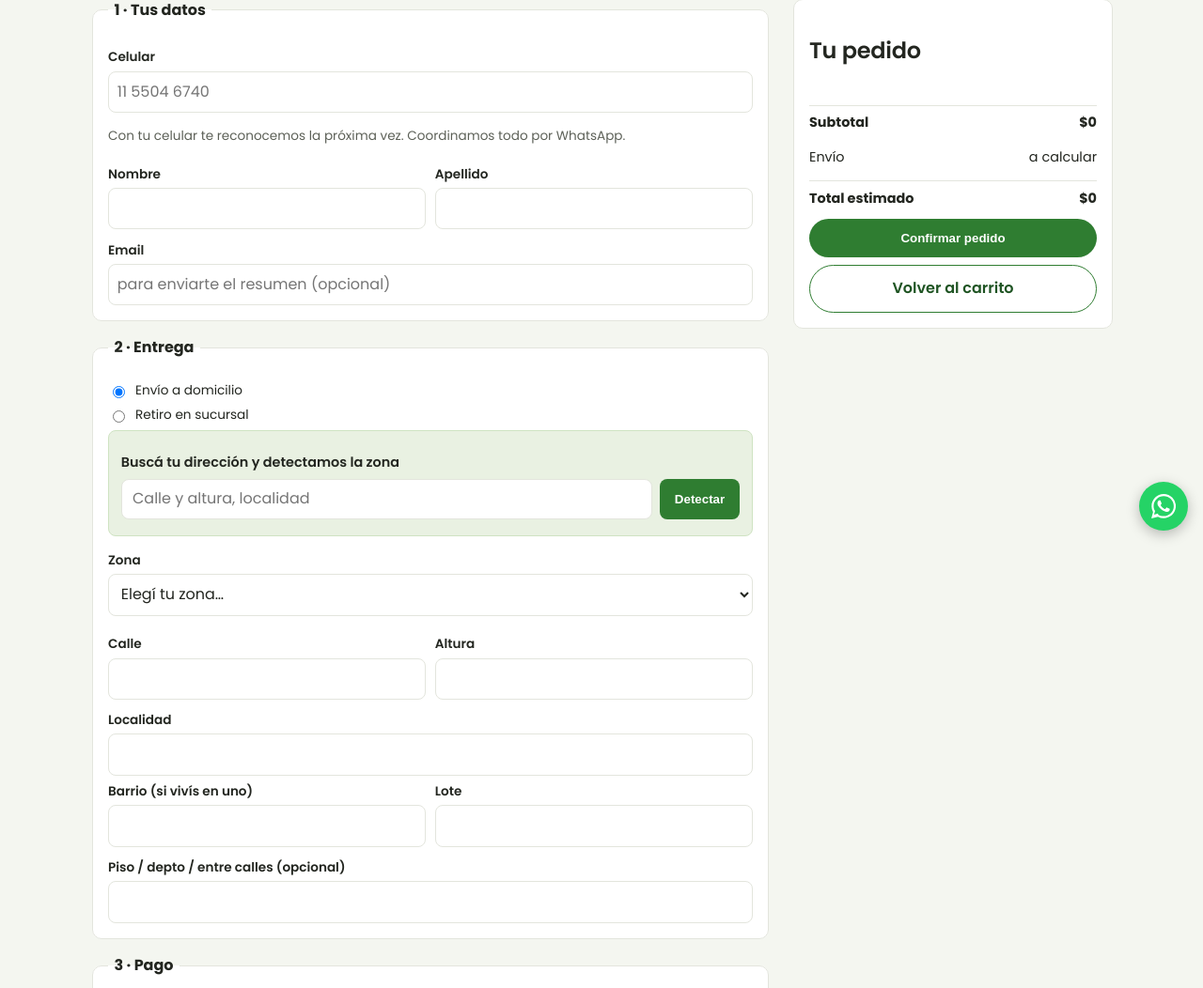
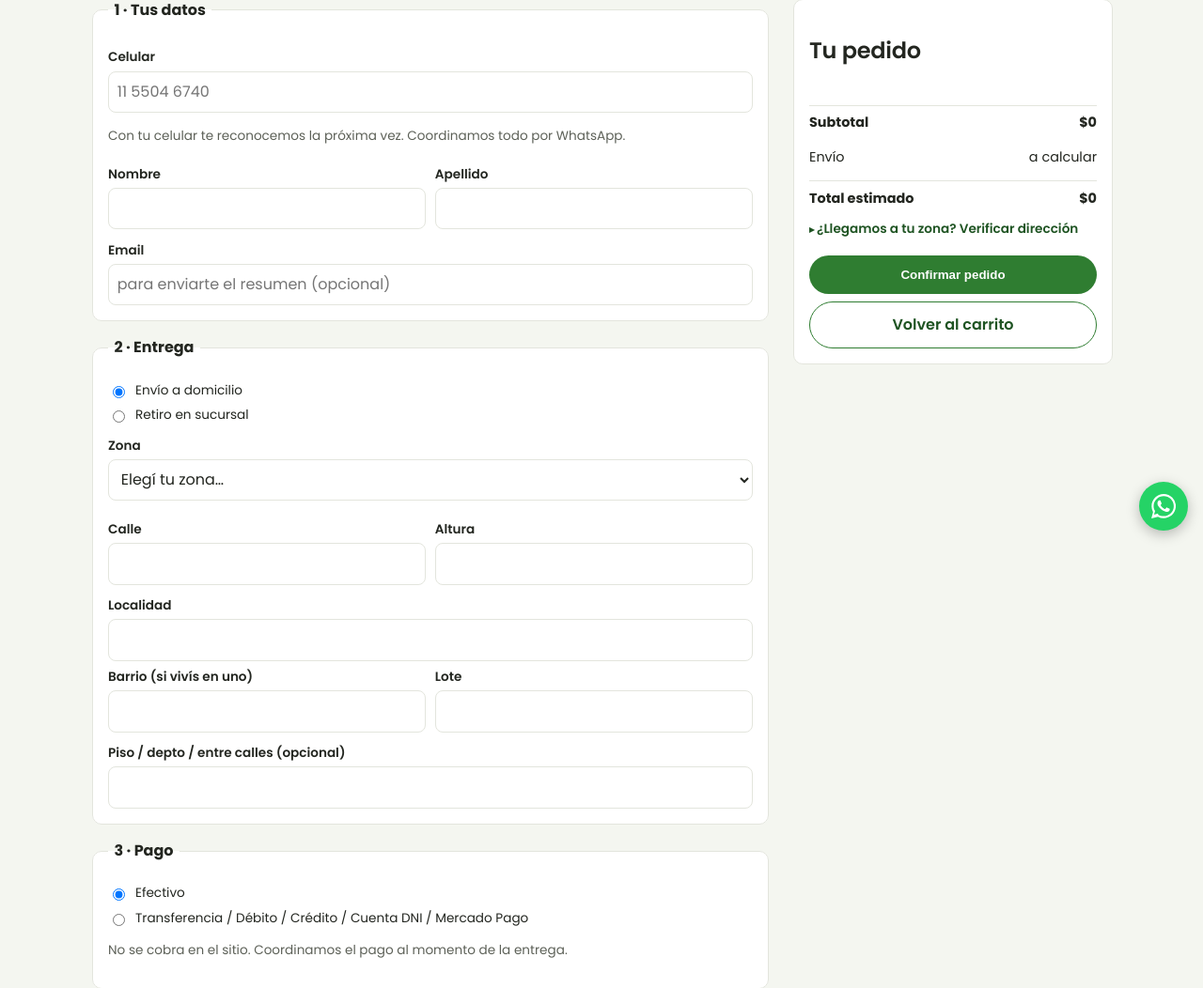
Before and after one commit to adrilazo2008-create/tienda-masorganicos, a FastAPI app: template app/templates/checkout.html in a window 1280 px wide. Shown: the part 219-1271 px from the top of the page at 94% size. Run offline with FastAPI, Linux system fonts and the light colour scheme; the template is opened without the code that fills it, so the values that code supplies are empty.

Commit message:
Checkout: escapar del webview de Meta, y zona de entrega discreta
Tres pedidos de Adriana sobre el diagnostico de Clarity:

1. Al tocar "Confirmar pedido" desde el browser in-app de Instagram/
   Facebook en Android, se abre la misma URL del checkout en Chrome via
   un intent:// (con fallback a la URL si Chrome no esta instalado), sin
   ningun aviso visible. En iOS no existe una forma confiable de forzar
   el navegador externo desde JS (restriccion de Apple/WebKit) — ahi
   sigue el flujo normal dentro de la app. El carrito no viaja entre
   navegadores (son cookies de sesion separadas), pero dentro del
   webview el pedido no estaba llegando a cerrarse de todos modos.

2 y 3. El buscador de direccion ("Detectar") se saca de adentro del
   formulario de entrega (ahi parecia un campo obligatorio) y se
   reubica como una opcion colapsada ("¿Llegamos a tu zona?") justo
   antes de confirmar, visible solo para clientes sin sesion guardada.
   A un cliente recurrente ya se le autocompleta zona/direccion desde
   sus datos guardados (_checkout_identidad.html), asi que no necesita
   este paso.

Co-Authored-By: Claude Sonnet 5 <noreply@anthropic.com>

```diff
--- a/app/static/css/estilo.css
+++ b/app/static/css/estilo.css
@@ -326,6 +326,15 @@ input:focus-visible,select:focus-visible,textarea:focus-visible{outline-offset:0
 .cz-row button:disabled{opacity:.6}
 #cz-msg{margin:.4rem 0 0}
 
+/* checkout: verificación de zona para clientes nuevos — discreta, colapsada
+   por defecto (un texto chico, no un cartel verde grande como .busca-zona) */
+.verificar-zona{margin:0 0 .6rem}
+.verificar-zona > summary{cursor:pointer;font-size:.85rem;color:var(--verde-osc);font-weight:600;list-style:none}
+.verificar-zona > summary::-webkit-details-marker{display:none}
+.verificar-zona > summary::before{content:'▸ ';font-size:.8em}
+.verificar-zona[open] > summary::before{content:'▾ '}
+.verificar-zona .busca-zona{margin:.5rem 0 0}
+
 .ok-final{max-width:640px;margin:0 auto;background:#fff;border:1px solid var(--linea);border-radius:var(--radio);padding:1.5rem;text-align:center}
 .ok-num{color:var(--gris);margin:.2rem 0 1rem}
 .ok-wsp{background:var(--verde-claro);border:1px solid #cfe3c2;border-radius:var(--radio);padding:.9rem 1rem;text-align:left;font-size:.95rem;margin:0 0 1rem}
--- a/app/static/js/tienda.js
+++ b/app/static/js/tienda.js
@@ -257,10 +257,32 @@ document.addEventListener('DOMContentLoaded', function(){
   arrancar();
 });
 
+// checkout: si venimos del browser in-app de Instagram/Facebook en Android,
+// escapar a Chrome antes de cerrar el pedido (ese webview es la causa de la
+// mayoría de los errores JS/postMessage que reportó Clarity). En iOS no hay
+// forma confiable de forzar el navegador externo desde JS (restricción de
+// Apple/WebKit), así que ahí se sigue el flujo normal dentro de la app.
+// Se abre siempre en la MISMA url de checkout, para que la persona la
+// termine de cerrar ya en Chrome — no hay forma de pasarle el carrito de un
+// navegador a otro (son cookies de sesión separadas), pero adentro del
+// webview el pedido no estaba llegando a cerrarse de todos modos.
+function escaparSiEsWebviewMeta(){
+  var ua = navigator.userAgent || '';
+  var esWebviewMeta = /Instagram|FBAN|FBAV|FB_IAB/i.test(ua);
+  var esAndroid = /Android/i.test(ua);
+  if (!esWebviewMeta || !esAndroid) return false;
+  var url = location.href;
+  var sinEsquema = url.replace(/^https?:\/\//, '');
+  var fallback = encodeURIComponent(url);
+  location.href = 'intent://' + sinEsquema + '#Intent;scheme=https;package=com.android.chrome;S.browser_fallback_url=' + fallback + ';end';
+  return true;
+}
+
 // checkout: evitar doble submit y hacer foco en el primer error
 document.addEventListener('DOMContentLoaded', function(){
   var f = document.getElementById('form-checkout');
-  if (f) f.addEventListener('submit', function(){
+  if (f) f.addEventListener('submit', function(e){
+    if (escaparSiEsWebviewMeta()){ e.preventDefault(); return; }
     var b = document.getElementById('btn-confirmar');
     if (b){ b.disabled = true; b.textContent = 'Enviando…'; }
   });
--- a/app/templates/checkout.html
+++ b/app/templates/checkout.html
@@ -48,15 +48,6 @@
       <label class="radio"><input type="radio" name="entrega" value="retira" onchange="toggleEntrega()"> Retiro en sucursal</label>
 
       <div id="bloque-envio">
-        <div class="busca-zona">
-          <label for="cz-dir">Buscá tu dirección y detectamos la zona</label>
-          <div class="cz-row">
-            <input id="cz-dir" type="text" autocomplete="off" enterkeyhint="search"
-                   placeholder="Calle y altura, localidad">
-            <button type="button" id="cz-btn">Detectar</button>
-          </div>
-          <p class="chico" id="cz-msg" aria-live="polite"></p>
-        </div>
         <label>Zona
           <select name="id_zona" id="sel-zona" onchange="recalcularEnvio()">
             <option value="0">Elegí tu zona…</option>
@@ -137,6 +128,19 @@
       {% endif %}
     </div>
     {% endif %}
+    {% if not cliente_checkout %}
+    <details class="verificar-zona">
+      <summary>¿Llegamos a tu zona? Verificar dirección</summary>
+      <div class="busca-zona">
+        <div class="cz-row">
+          <input id="cz-dir" type="text" autocomplete="off" enterkeyhint="search"
+                 placeholder="Calle y altura, localidad">
+          <button type="button" id="cz-btn">Detectar</button>
+        </div>
+        <p class="chico" id="cz-msg" aria-live="polite"></p>
+      </div>
+    </details>
+    {% endif %}
     {% if not car.vacio %}
     <button type="submit" class="btn-grande" id="btn-confirmar">{{ 'Confirmar pedido sin ese producto' if eliminados else 'Confirmar pedido' }}</button>
     {% endif %}
```
